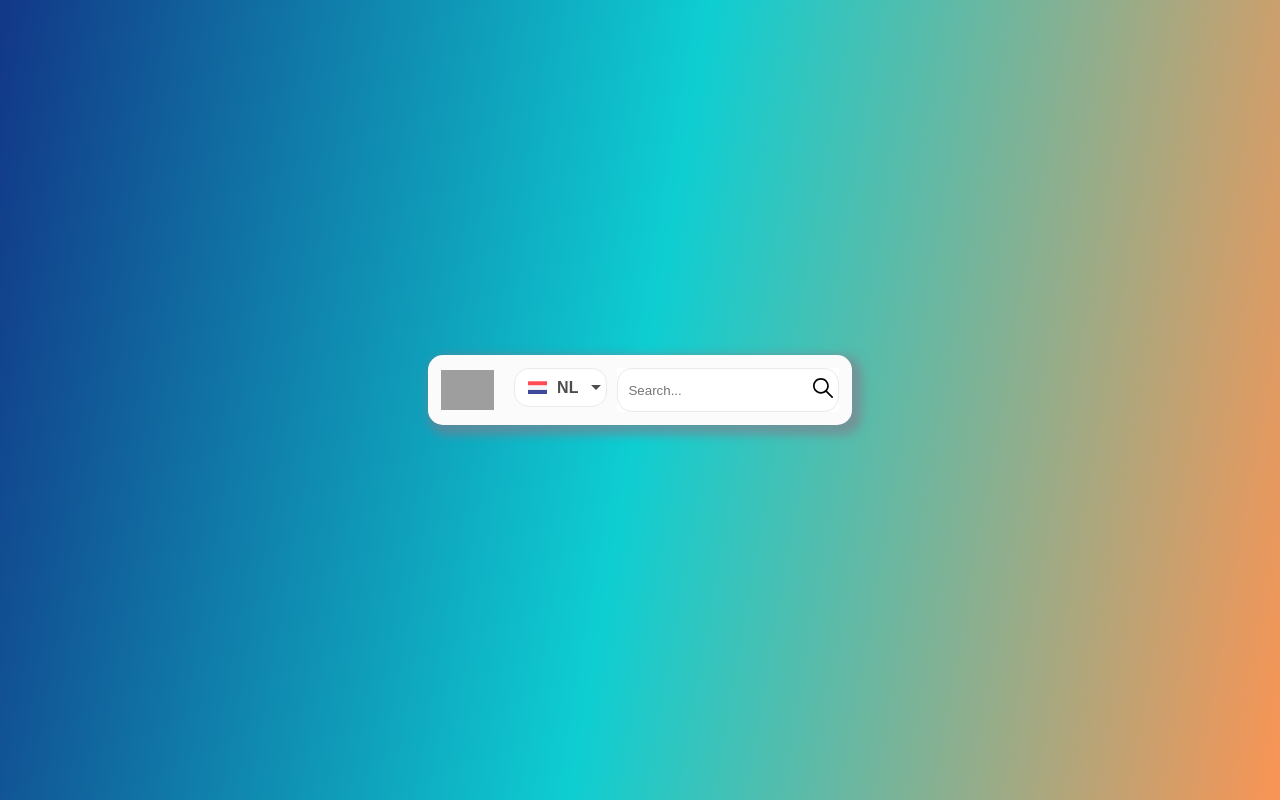
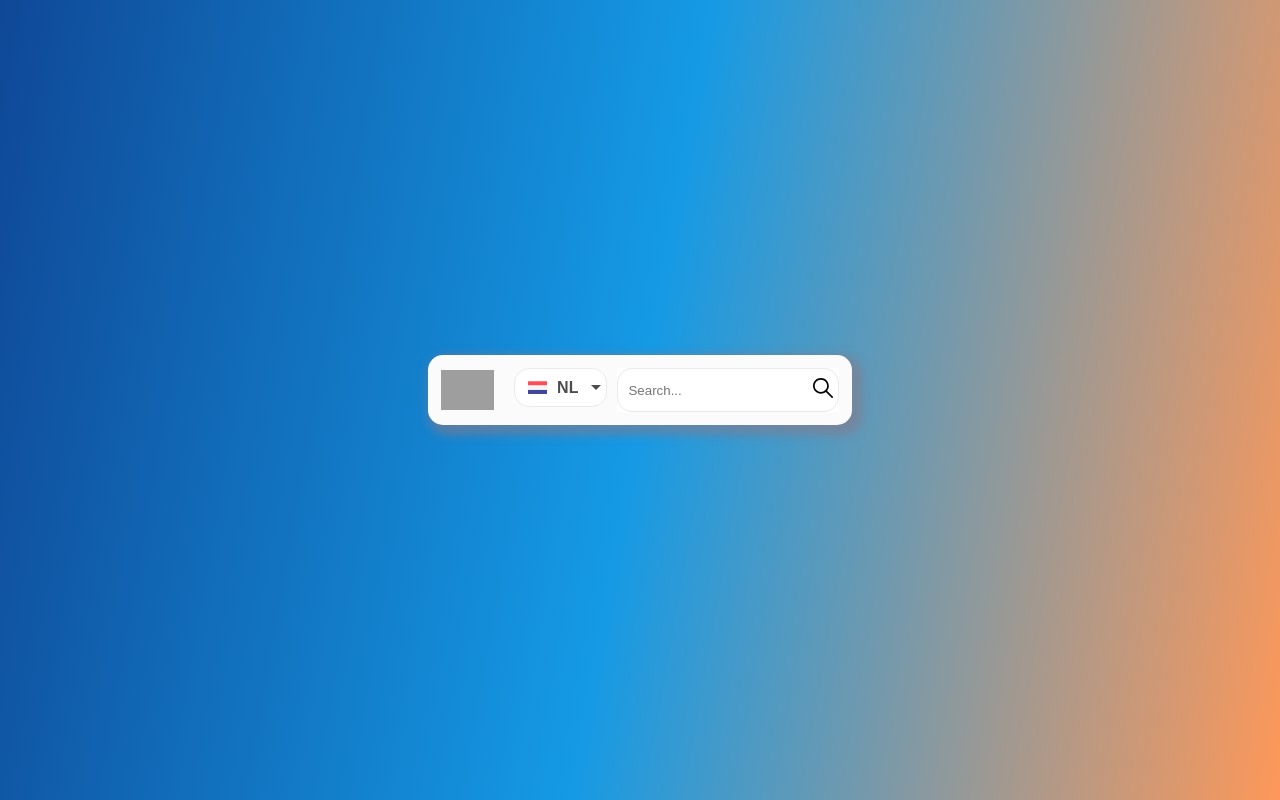
Before and after one commit to djordje-zivkovic/weather-application, a React (Create React App) app: page / in a window 1280 px wide. Built offline with nearby package versions, Linux system fonts and the light colour scheme; grey boxes are pictures that could not be loaded.

Commit message:
gradient fix

```diff
--- a/src/API/Api.js
+++ b/src/API/Api.js
@@ -16,8 +16,9 @@ const api = {
   base: "https://api.openweathermap.org/data/2.5/",
 };
 
-export const getData = (query) => {
-  return fetch(
+export const getData = async (query) => {
+  const res = await fetch(
     `${api.base}forecast?q=${query}&units=metric&APPID=${api.key}`
-  ).then((res) => res.json());
+  );
+  return await res.json();
 };
--- a/src/App.js
+++ b/src/App.js
@@ -1,9 +1,9 @@
+import { useEffect, useState } from "react";
+import { getData } from "./api/api";
 import InputField from "./components/InputField/InputField";
 import WeatherDisplayAverage from "./components/WeatherDisplayAverage/WeatherDisplayAverage";
 import WeatherDisplayDaily from "./components/WeatherDisplayDaily/WeatherDisplayDaily";
-import { getData } from "./api/api";
 import "./App.scss";
-import { useEffect, useState } from "react";
 
 const App = () => {
   // words in input
@@ -27,7 +27,6 @@ const App = () => {
   const [error, setError] = useState(false);
 
   const submit = () => {
-    {
     if (query) {
       setLoading(true);
       getData(query)
@@ -40,13 +39,11 @@ const App = () => {
           setEndDate(result.list[39].dt_txt);
         })
         .catch(function () {
-            console.log(error);
           setError(true);
         })
         .finally(function () {
           setLoading(false);
         });
-      }
     }
   };
 
@@ -57,7 +54,6 @@ const App = () => {
   };
 
   const initAllTemperatures = (temperatureList) => {
-    console.log(temperatureList);
     const temperatures = temperatureList?.map((periodTemperature) => {
       return periodTemperature.main.temp;
     });
@@ -67,9 +63,9 @@ const App = () => {
   return (
     <div
       style={{
-        background: `linear-gradient(100deg, #123787 0%, #0ECED2 ${
+        background: `linear-gradient(100deg, #0f4897 , #159ae5 ${
           AverageTemp ? 50 - AverageTemp : 50
-        }%, #FA9454 100%`,
+        }%, #fe9859`,
       }}
       className="App"
     >
@@ -83,7 +79,7 @@ const App = () => {
         icon={icon}
         loading={loading}
       />
-      {countryTyped == countryTwoCharacter && allTemperatures ? (
+      {countryTyped === countryTwoCharacter && allTemperatures ? (
         <div>
           <WeatherDisplayAverage
             allTemperatures={allTemperatures}
@@ -93,8 +89,8 @@ const App = () => {
           />
           <WeatherDisplayDaily allTemperatures={allTemperatures} />
         </div>
-      ) : (countryTyped != countryTwoCharacter &&
-          loading == false &&
+      ) : (countryTyped !== countryTwoCharacter &&
+          loading === false &&
           countryTwoCharacter) ||
         error ? (
         <div className="error">Error: City not found</div>
--- a/src/components/InputField/InputField.js
+++ b/src/components/InputField/InputField.js
@@ -1,9 +1,9 @@
 import React, { useState } from "react";
-import "./InputField.scss";
 import ReactFlagsSelect from "react-flags-select";
 import customLabels from "../../assets/custom-labels";
 import search_icon from "../../assets/search_icon.svg";
 import loading_icon from "../../assets/loading_icon.svg";
+import "./InputField.scss";
 
 const InputField = (props) => {
   //mora biti dvokarakterni
@@ -15,7 +15,7 @@ const InputField = (props) => {
       <img
         className="icon"
         src={`https://openweathermap.org/img/w/${
-          props.icon && country == props.countryTwoCharacter
+          props.icon && country === props.countryTwoCharacter
             ? props.icon
             : "01d"
         }.png`}
--- a/src/components/WeatherDisplayAverage/WeatherDisplayAverage.js
+++ b/src/components/WeatherDisplayAverage/WeatherDisplayAverage.js
@@ -46,21 +46,21 @@ const WeatherDisplayAverage = ({
       {totalAverageTemperature && firstDateState && endDateState ? (
         <div>
           <div className="date">
-            {firstMonth != endMonth &&
-            firstDateState.getFullYear() != endDateState.getFullYear() ? (
+            {firstMonth !== endMonth &&
+            firstDateState.getFullYear() !== endDateState.getFullYear() ? (
               <div>
                 {firstDateState.getDate()} {firstMonth}{" "}
                 {firstDateState.getFullYear()} - {endDateState.getDate()}{" "}
                 {endMonth} {endDateState.getFullYear()}
               </div>
-            ) : firstMonth == endMonth &&
-              firstDateState.getFullYear() == endDateState.getFullYear() ? (
+            ) : firstMonth === endMonth &&
+              firstDateState.getFullYear() === endDateState.getFullYear() ? (
               <div>
                 {firstMonth} {firstDateState.getDate()} -{" "}
                 {endDateState.getDate()} {firstDateState.getFullYear()}
               </div>
-            ) : firstMonth != endMonth &&
-              firstDateState.getFullYear() == endDateState.getFullYear() ? (
+            ) : firstMonth !== endMonth &&
+              firstDateState.getFullYear() === endDateState.getFullYear() ? (
               <div>
                 {firstDateState.getDate()} {firstMonth} -{" "}
                 {endDateState.getDate()} {endMonth} {endDateState.getFullYear()}
```
Lines whose indentation alone changed are shown as unchanged.
